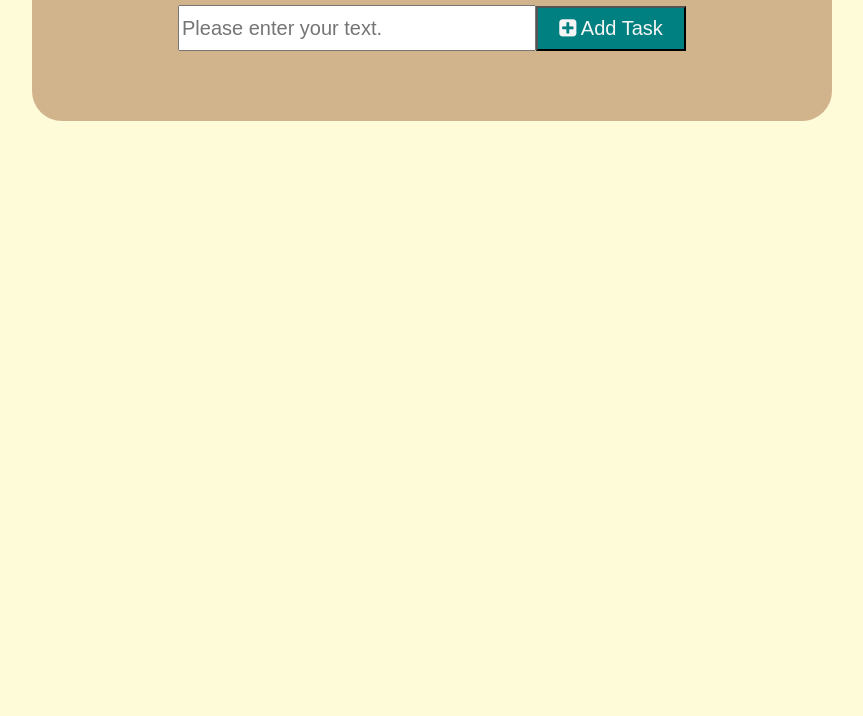
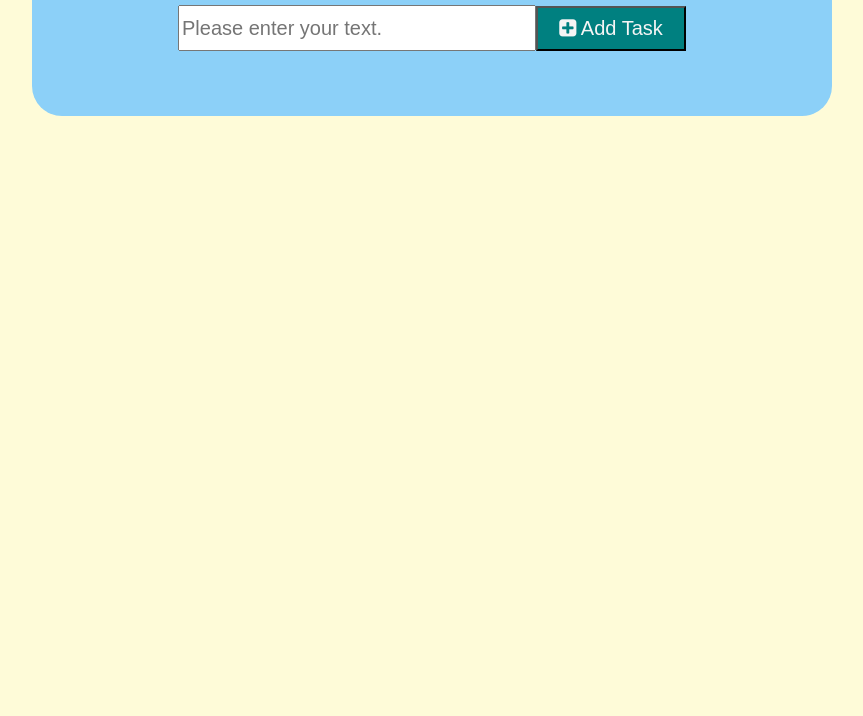
Before and after one commit to hoque3034/Training, a plain HTML site: page index.html in a window 1280 px wide. Shown: the part 84-800 px from the top of the page, without its empty margins (208-1071 px from the left). Drawn offline with Linux system fonts and the light colour scheme.

Commit message:
fix a typo and change UI

```diff
--- a/main.css
+++ b/main.css
@@ -4,13 +4,13 @@ body {
     font-family: cursive;
 }
 #main {
-    background-color: tan;
+    background-color: rgb(140, 208, 248);
     width: 800px;
     height: auto;
     margin: auto auto;
     text-align: center;
     border-radius: 30px;
-    padding-bottom: 20px;
+    padding-bottom: 15px;
 }
 #input_btn {
     width: 350px;
```
